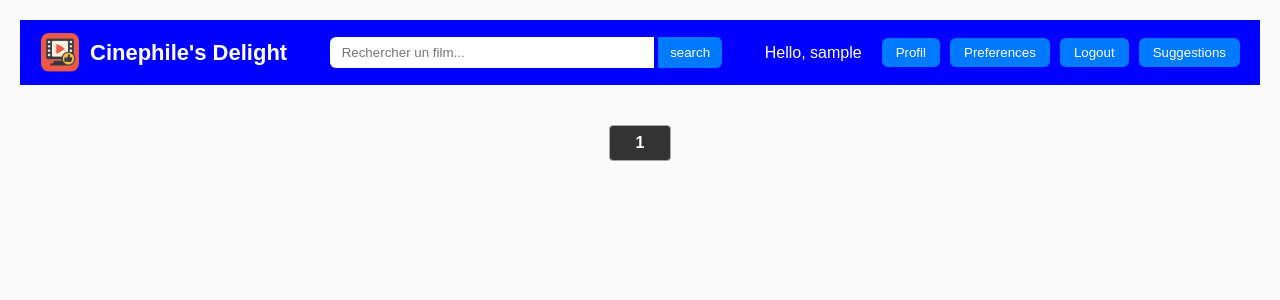
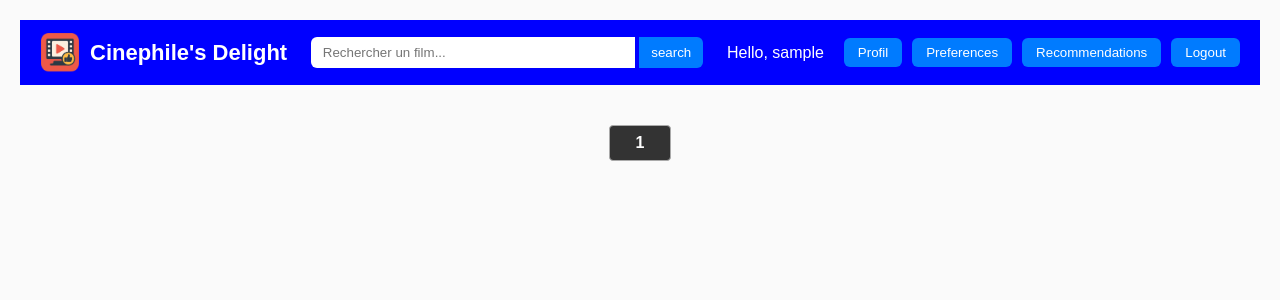
Before and after one commit to beieb/WEBMovie, a Flask app: page / in a window 1280 px wide. Shown: the top 300 px of the page. Run offline with Flask 3, Linux system fonts and the light colour scheme; the visitor is signed in with stand-in values (Sample User, id 1); data that the repository does not hold is empty.

Commit message:
rename to recommandations and switch button in logged part

```diff
--- a/templates/components/nav_bar.html
+++ b/templates/components/nav_bar.html
@@ -21,13 +21,12 @@
             <span class="nav-user">Hello, {{ session.get('pseudo') }}</span>
             <button onclick="location.href='/profile'">Profil</button>
             <button onclick="location.href='/preferences'">Preferences</button>
+            <button onclick="location.href='/suggestions'">Recommendations</button>
             <button onclick="location.href='/logout'">Logout</button>
         {% else %}
             <button onclick="location.href='/login'">Sign In</button>
             <button onclick="location.href='/register'">Sign Up</button>
         {% endif %}
-
-        <button onclick="location.href='/suggestions'">Suggestions</button>
 
     </div>
 </div>
--- a/templates/suggestions.html
+++ b/templates/suggestions.html
@@ -6,7 +6,7 @@
 
 {% block content %}
 
-<h1>Suggestions</h1>
+<h1>Recommendations</h1>
 
 <div class="films-container">
     {% for movie in suggest_movies %}
```
